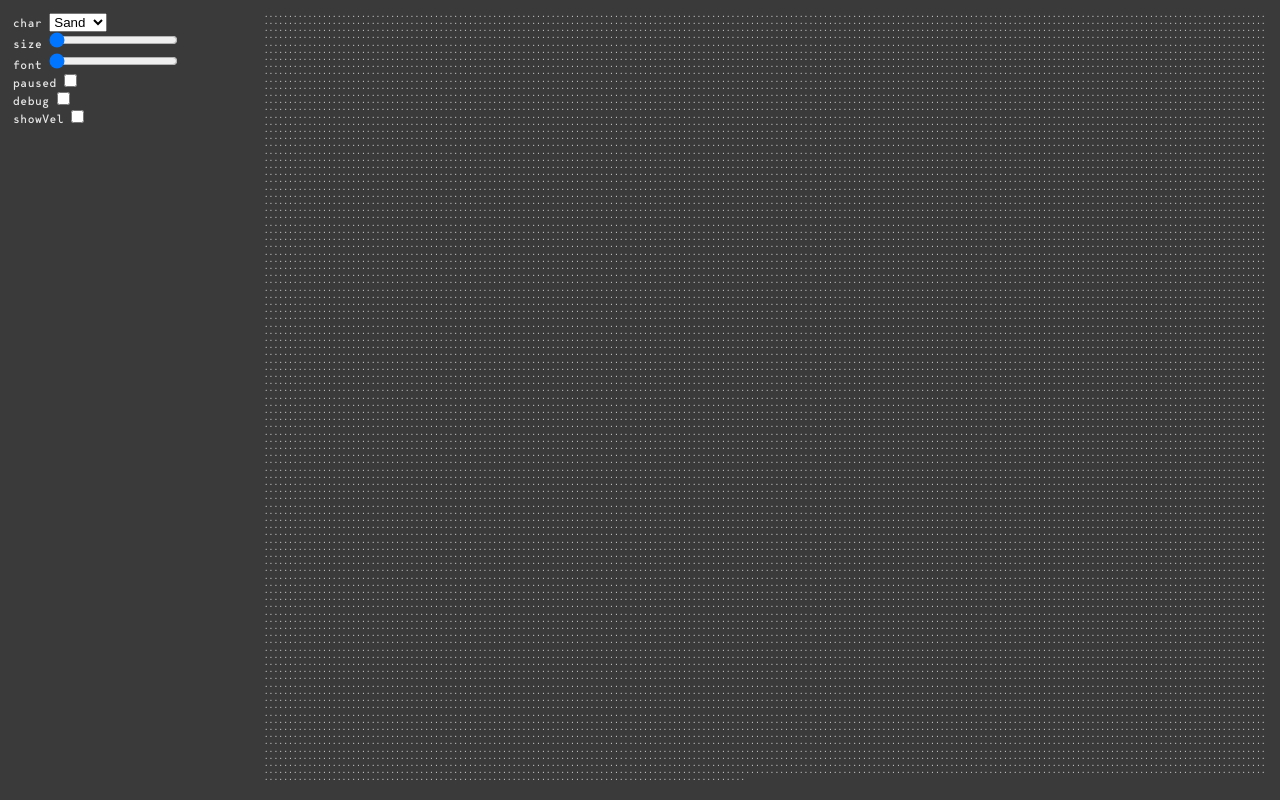
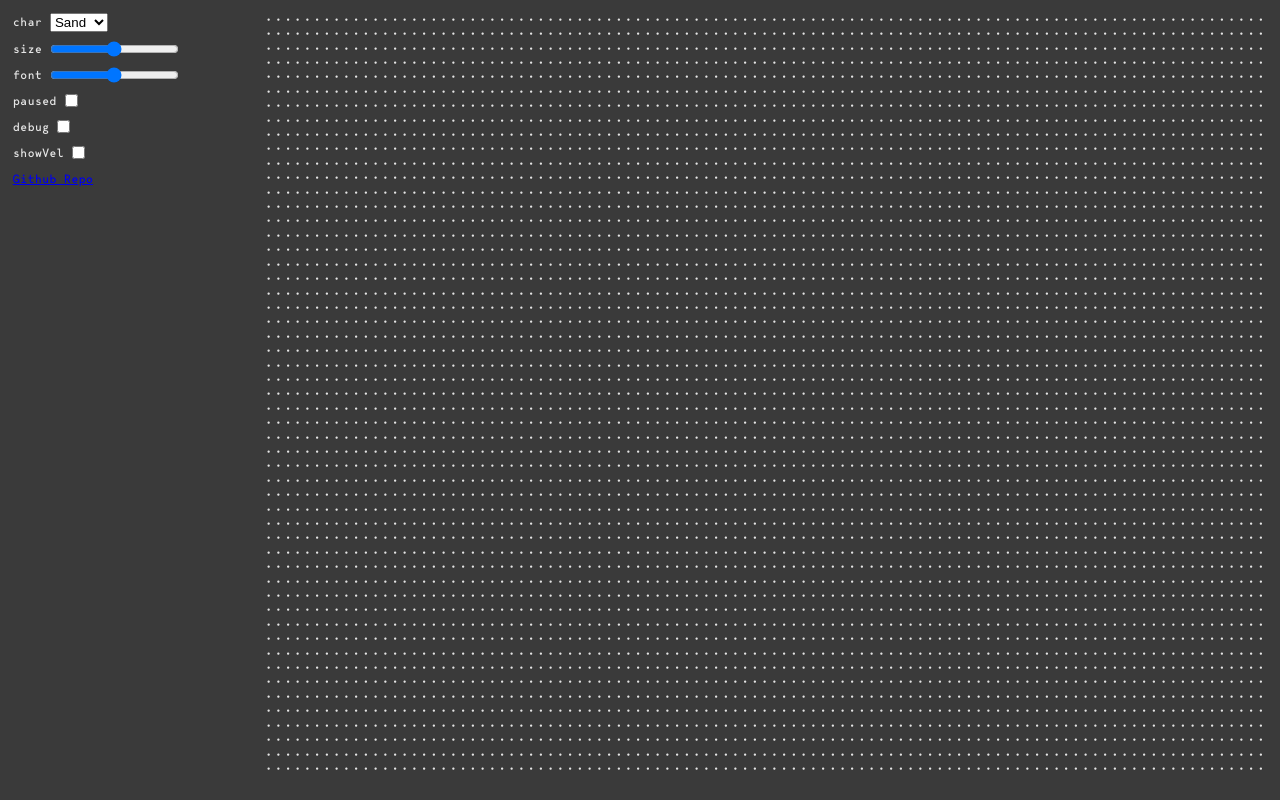
Before and after one commit to FWORDIE/falling-sand, a website built with Vite: page index.html in a window 1280 px wide. Built offline with nearby package versions, Linux system fonts and the light colour scheme.

Commit message:
git and loop

```diff
--- a/index.html
+++ b/index.html
@@ -18,11 +18,11 @@
                     </div>
                     <div class="option">
                         <label for="size">size</label>
-                        <input type="range" id="size" name="size" min="1" max="5" value="1"  />
+                        <input type="range" id="size" name="size" min="1" max="5" value="3"  />
                     </div>
                     <div class="option">
                         <label for="font">font</label>
-                        <input type="range" id="font" name="font" min="8" max="24" value="2" />
+                        <input type="range" id="font" name="font" min="8" max="24" value="16" />
                     </div>
                     <div class="option">
                         <label for="paused">paused</label>
@@ -36,6 +36,9 @@
                         <label for="showVel">showVel</label>
                         <input type="checkbox" name="showVel" id="showVel">
                     </div>
+                    <div class="option">
+                        <a href="https://github.com/FWORDIE/falling-sand">Github Repo</a>
+                    </div>
                 </div>
                 <div id="Indicator">X</div><div id="Canvas" class="canvas"></div>
             </main>
--- a/src/falling.ts
+++ b/src/falling.ts
@@ -63,15 +63,16 @@ const sim = () => {
 };
 
 const writetoDom = () => {
-    if (newSymbolArr == oldSymbolArr) {
-        return;
-    }
+    // TODO seems to stop loop so nothing updates, should just stop rendering
+    // if (newSymbolArr == oldSymbolArr) {
+    //     return;
+    // }
     let visArr: string[] | number[] = newSymbolArr;
     if (showVelSelect.checked) {
         visArr = curVelArr;
     }
     if (canvas) {
-        let string = visArr.join("");
+        const string = visArr.join("");
         oldSymbolArr = newSymbolArr.slice(0);
         canvas.textContent = string;
     }
--- a/src/style.scss
+++ b/src/style.scss
@@ -31,6 +31,15 @@ main {
     .sidePanal {
         width: 20dvw;
         height: 100%;
+        display: flex;
+        flex-direction: column;
+        gap: 1vh;
+        .option {
+            display: flex;
+            // justify-content: center;
+            align-items: center;
+            gap: 1vh;
+        }
     }
     .canvas {
         height: 100%;
@@ -51,15 +60,12 @@ main {
         z-index: -1;
         font-size: 16px;
         line-height: 90%;
-
-
     }
 }
 
-
 @font-face {
-    font-family: 'Bergen Mono';
+    font-family: "Bergen Mono";
     font-style: normal;
     font-weight: 300;
-    src: url('fonts/BergenMono-Regular.woff2') format('woff2');
+    src: url("fonts/BergenMono-Regular.woff2") format("woff2");
 }
```
